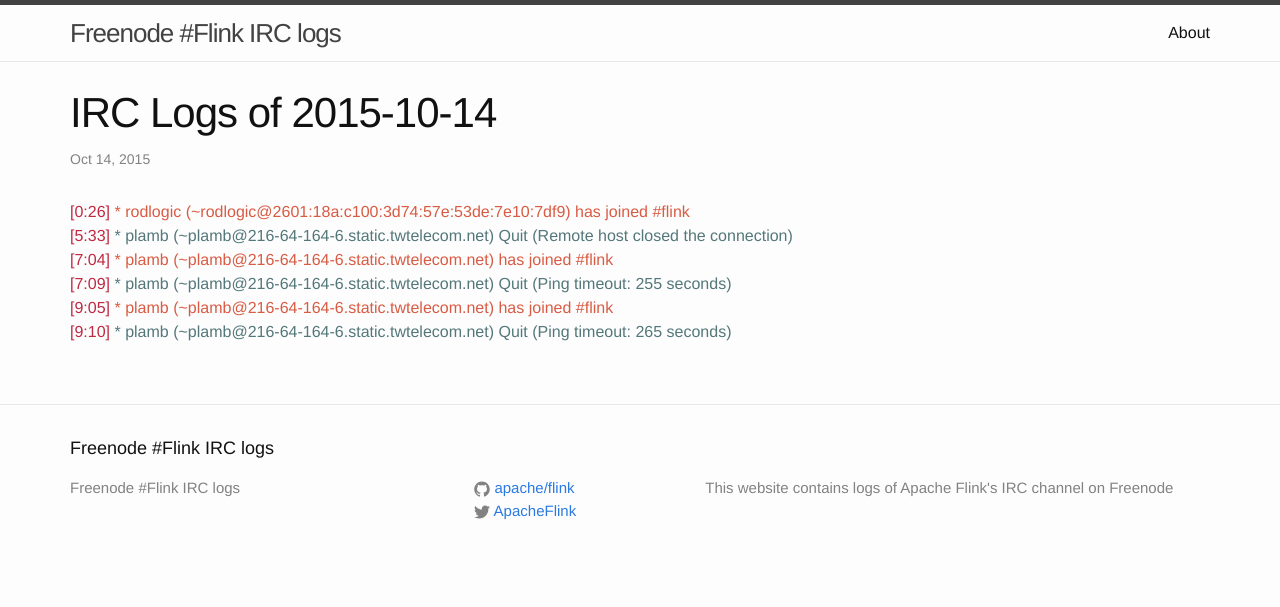
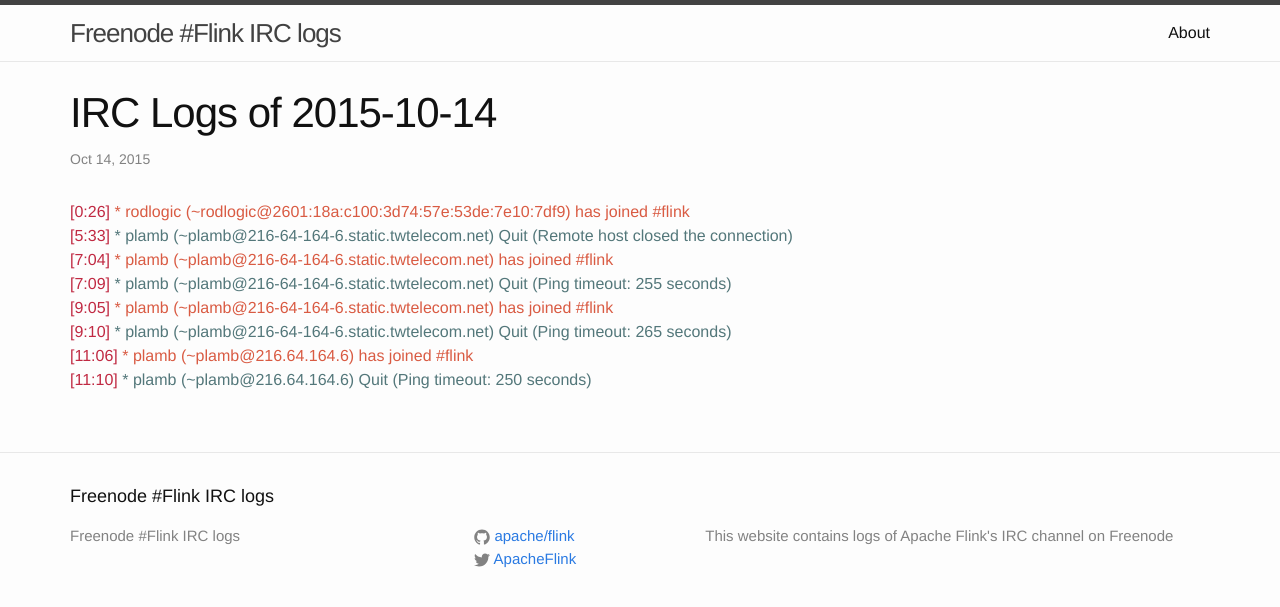
Before and after one commit to flink-irc-logs/flink-irc-logs.github.io, a Jekyll site: the page built from _posts/2015-10-14-logs.markdown, in a window 1280 px wide. Shown: the top 607 px of the page. Built offline with Jekyll 4.4.1, drawn with Linux system fonts in a browser that asks for light colours.

Commit message:
Update of the logs on Wed Oct 14 11:26:20 CEST 2015

```diff
--- a/_posts/2015-10-14-logs.markdown
+++ b/_posts/2015-10-14-logs.markdown
@@ -10,3 +10,5 @@
 <span class="irc-date">[7:09]</span> <span class="irc-navy">* plamb (~plamb@216-64-164-6.static.twtelecom.net) Quit (Ping timeout: 255 seconds)</span><br />
 <span class="irc-date">[9:05]</span> <span class="irc-green">* plamb (~plamb@216-64-164-6.static.twtelecom.net) has joined #flink</span><br />
 <span class="irc-date">[9:10]</span> <span class="irc-navy">* plamb (~plamb@216-64-164-6.static.twtelecom.net) Quit (Ping timeout: 265 seconds)</span><br />
+<span class="irc-date">[11:06]</span> <span class="irc-green">* plamb (~plamb@216.64.164.6) has joined #flink</span><br />
+<span class="irc-date">[11:10]</span> <span class="irc-navy">* plamb (~plamb@216.64.164.6) Quit (Ping timeout: 250 seconds)</span><br />
```
